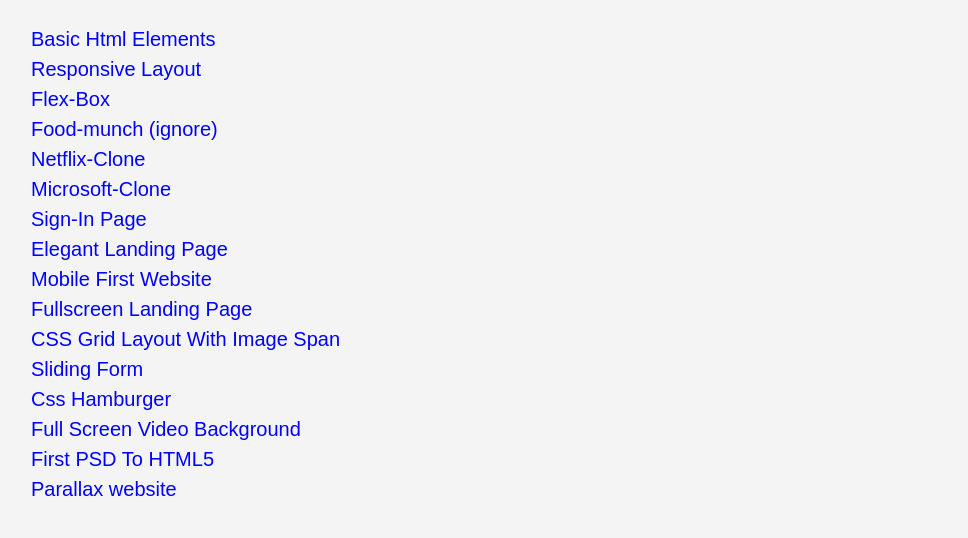
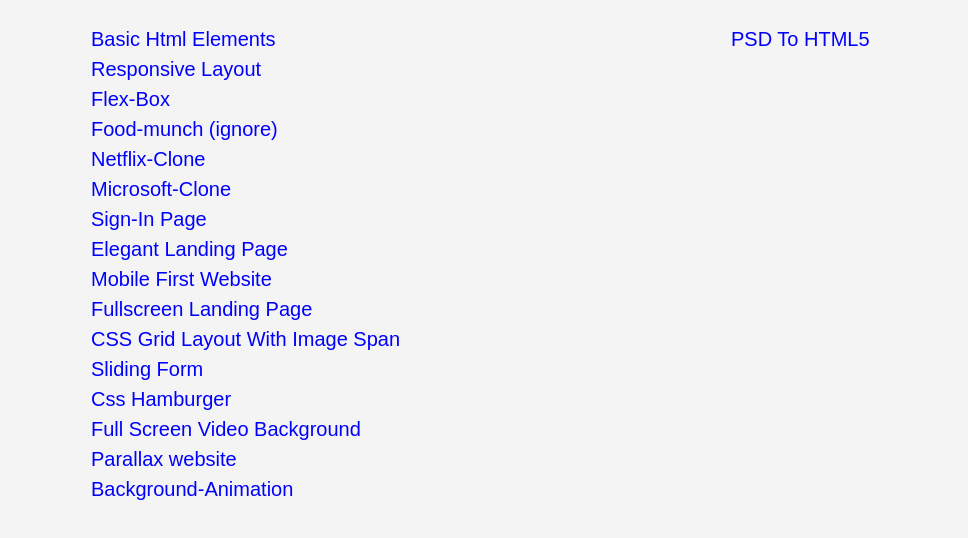
Before and after one commit to ShivCT/ct-shivakrishna, a plain HTML site: page index.html in a window 1280 px wide. Shown: the part 90-628 px from the top of the page, without its empty margins (9-977 px from the left). Drawn offline with Linux system fonts and the light colour scheme.

Commit message:
text anime

```diff
--- /dev/null
+++ b/ct-projects/background-animation/assets/css/index.css
@@ -0,0 +1,40 @@
+/* Global */
+*{
+    margin: 0;
+    padding: 0;
+    box-sizing: border-box;
+}
+.container{
+    display: flex;
+    flex-direction: column;
+    justify-content: center;
+    align-items: center;
+    text-align: center;
+    height: 100vh;
+    width: 100%;
+    background-color: black;
+    color: white;
+    font-size: 55px;
+}
+
+/* Heading and animation part */
+.anime{
+    margin: 0;
+    padding: 0;
+
+    background: url('/ct-projects/background-animation/assets/img/itDUCo.webp') no-repeat;
+    background-clip: text;
+
+    -webkit-background-clip: text;
+    color: transparent;
+    animation: moveBg 15s linear infinite;
+}
+
+@keyframes moveBg {
+    0% {
+        background-position: 0% 30%;
+    }
+    100% {
+        background-position: 100% 50%;
+    }
+}
--- a/index.css
+++ b/index.css
@@ -21,10 +21,20 @@ ul li a{
     font-size: 20px;
     text-decoration: none;
     color: blue;
+    padding: 0 60px;
 }
+.container{
+    display: flex;
+    flex-direction: row;
+}
+.left{
+    width: 50%;
+}
+.right{
+    width: 50%;
 
-.container{
-    font-display: flex;
-    flex-direction: row;
-    justify-content: center;
+
 }
+.right ul li {
+    list-style: none;
+}
--- a/index.html
+++ b/index.html
@@ -12,6 +12,7 @@
         <h1>Shiva Krihsna Pala - CT Training</h1>
     </div>
     <div class="container">
+        <div class="left">
             <ul>
                 <li><a href="/ct-projects/first-basic">Basic Html Elements</a></li>
                 <li><a href="/ct-projects/second-page/">Responsive Layout</a></li>
@@ -27,12 +28,16 @@
                 <li><a href="/ct-projects/sliding-form/index.html">Sliding Form</a></li>
                 <li><a href="/ct-projects/pure-css-hamburger/">Css Hamburger</a></li>
                 <li><a href="/ct-projects/fullscreen-video/index.html">Full Screen Video Background</a></li>
+                <li><a href="/ct-projects/basic-parallax-website/index.html">Parallax website</a></li>
+                <li><a href="/ct-projects/background-animation/index.html">Background-Animation</a></li>
+            </ul>
+        </div>
 
-            <li><a href="/ct-projects/psd-one/index.html">First PSD To HTML5</a></li>
-            <li><a href="/ct-projects/basic-parallax-website/index.html">Parallax website</a></li>
+        <div class="right">
+            <ul>
+                <li><a href="/ct-projects/psd-one/index.html">PSD To HTML5</a></li>
             </ul>
-
-
+        </div>
 
     </div>
 </body>
```
Also changed, not shown: ct-projects/background-animation/index.html (added, +19 -0 lines), ct-projects/background-animation/assets/img/itDUCo.webp (added). Lines whose indentation alone changed are shown as unchanged.
